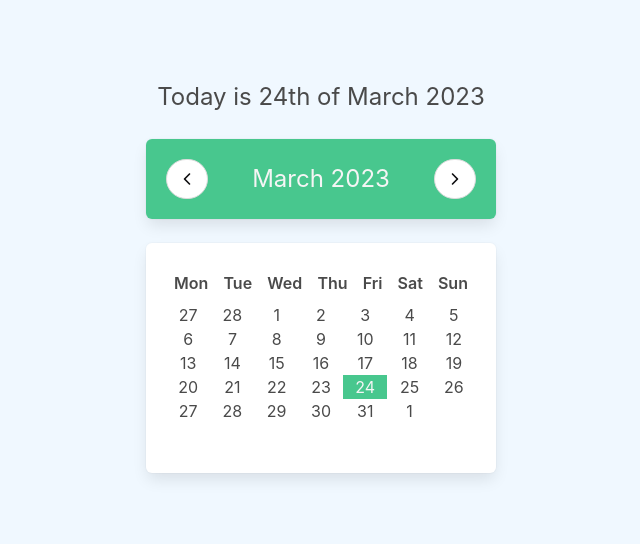
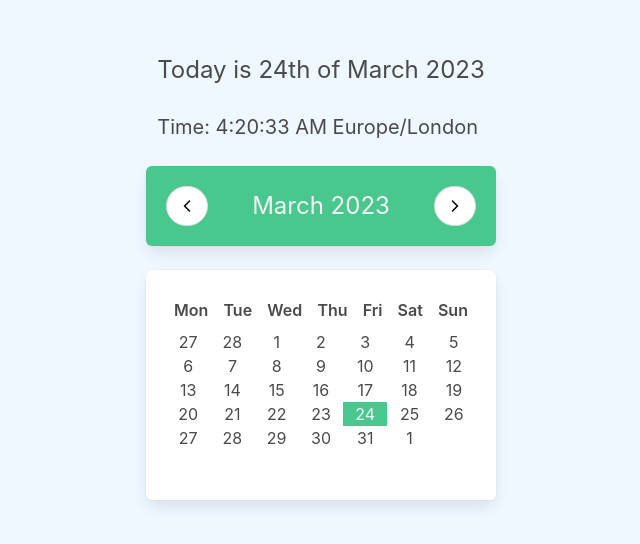
Before and after one commit to olena-yanovska/vue3-calendar, a Vue app: page / in a window 1280 px wide. Shown: the part 124-668 px from the top of the page, without its empty margins (319-959 px from the left). Built offline with nearby package versions, Linux system fonts and the light colour scheme; the HTML template or start-up script is replaced by a standard one.

Commit message:
added London time

```diff
--- a/package.json
+++ b/package.json
@@ -2,6 +2,7 @@
   "name": "vue3-calendar",
   "version": "0.0.0",
   "private": true,
+  "type": "module",
   "scripts": {
     "dev": "vite",
     "build": "vite build",
@@ -10,6 +11,7 @@
   "dependencies": {
     "bulma": "^0.9.4",
     "date-fns": "^2.29.3",
+    "date-fns-tz": "^2.0.0",
     "sass": "^1.60.0",
     "vue": "^3.2.47"
   },
--- a/src/App.vue
+++ b/src/App.vue
@@ -11,18 +11,18 @@ import {
   isSameDay,
 } from 'date-fns';
 
+import { zonedTimeToUtc } from 'date-fns-tz';
+
 export default {
   data() {
     return {
       selectedDate: null,
       choosenDate: new Date(),
       currentDate: new Date(),
-      startOfWeek: 1,
+      currentTime: '',
+      timezone: 'Europe/London',
     }
   },
-  // mounted() {
-  //   this.startOfWeek = startOfWeek(this.currentDate, { weekStartsOn: 1 });
-  // },
   computed: {
     currentDay() {
       return format(this.choosenDate, 'dd');
@@ -73,7 +73,20 @@ export default {
       return days;
     }
   },
+  mounted() {
+    this.updateTime();
+
+    setInterval(this.updateTime, 1000);
+  },
   methods: {
+    updateTime() {
+      const now = new Date();
+      const timeInKyiv = zonedTimeToUtc(now, 'Europe/Kyiv');
+      const timeInLondon = zonedTimeToUtc(timeInKyiv, 'Etc/GMT-4');
+      const formattedTime = format(timeInLondon, 'h:mm:ss a');
+      this.currentTime = formattedTime;
+    },
+
     prevMonth() {
       this.choosenDate = subMonths(this.choosenDate, 1);
     },
@@ -102,6 +115,12 @@ export default {
         {{ currentMonth }}
         {{ currentYear }}
       </p>
+
+      <p class="is-size-5">
+        Time:
+        {{ currentTime }}
+        {{ timezone }}
+      </p>
     </div>
 
     <div class="calendar">
@@ -119,7 +138,9 @@ export default {
 
       <div class="box">
         <div class="weekdays">
-          <span class="has-text-weight-semibold" v-for="day in daysOfWeek">{{ day }}</span>
+          <span class="has-text-weight-semibold" v-for="day in daysOfWeek">
+            {{ day }}
+          </span>
         </div>
 
       <div class="days-container">
@@ -128,7 +149,10 @@ export default {
           v-for="(day, index) in days"
           :key="index"
           class="day has-text-centered is-size-6 is-clickable"
-          :class="{ 'has-text-light has-background-success': isToday(day), ' has-background-grey-lighter': isSelected(day) }"
+          :class="{
+            'has-text-light has-background-success': isToday(day),
+            'has-background-grey-lighter': isSelected(day)
+          }"
           @click="select(day)"
         >
           {{ day.getDate() }}
```
Also changed, not shown: 1 other file (tests, documents, lock files or other folders).
